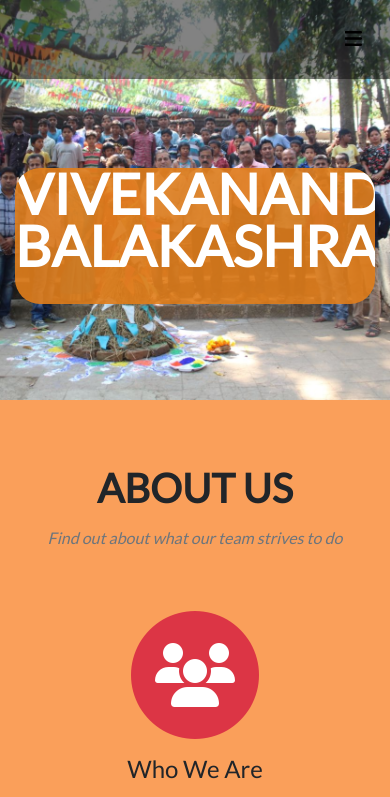
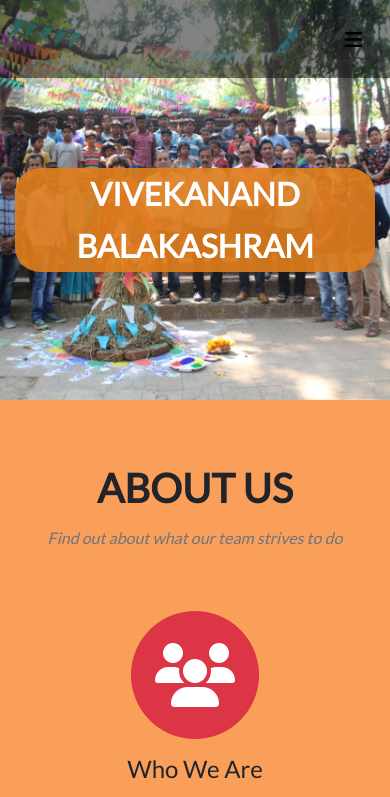
Before and after one commit to vivekanandbalakashram/vivekanandbalakashram.github.io, a plain HTML site: page index.html in a window 390 px wide. Shown: the top 797 px of the page. Drawn offline with nearby package versions, Linux system fonts and the light colour scheme.

Commit message:
Update main.css

```diff
--- a/main.css
+++ b/main.css
@@ -2,7 +2,6 @@
 	margin: 0;
 	padding: 0;
 	box-sizing: border-box;
-	overflow-x: hidden;
 
 }
 html {
@@ -20,12 +19,6 @@ body {
 	padding-bottom: 1rem;
 	background: rgba(7, 7, 7, 0.5);
 
-}
-
-@media (max-width: 767px) {
-	.logo {display: none;}
-	.navbar-custom {padding-bottom: 1.5rem;}
-	.navbar-toggler {border: none; outline: none; margin-top: 0.55rem;}
 }
 
 .hero {
@@ -177,3 +170,10 @@ animation: fadeIn ease 2s;
 0% {opacity:0;}
 100% {opacity:1;}
 }
+
+@media (max-width: 767px) {
+	.logo {display: none;}
+	.navbar-custom {padding-bottom: 1.5rem;}
+	.navbar-toggler {border: none; outline: none; margin-top: 0.55rem;}
+	.hero-heading {font-size: 2rem;}
+}
```
